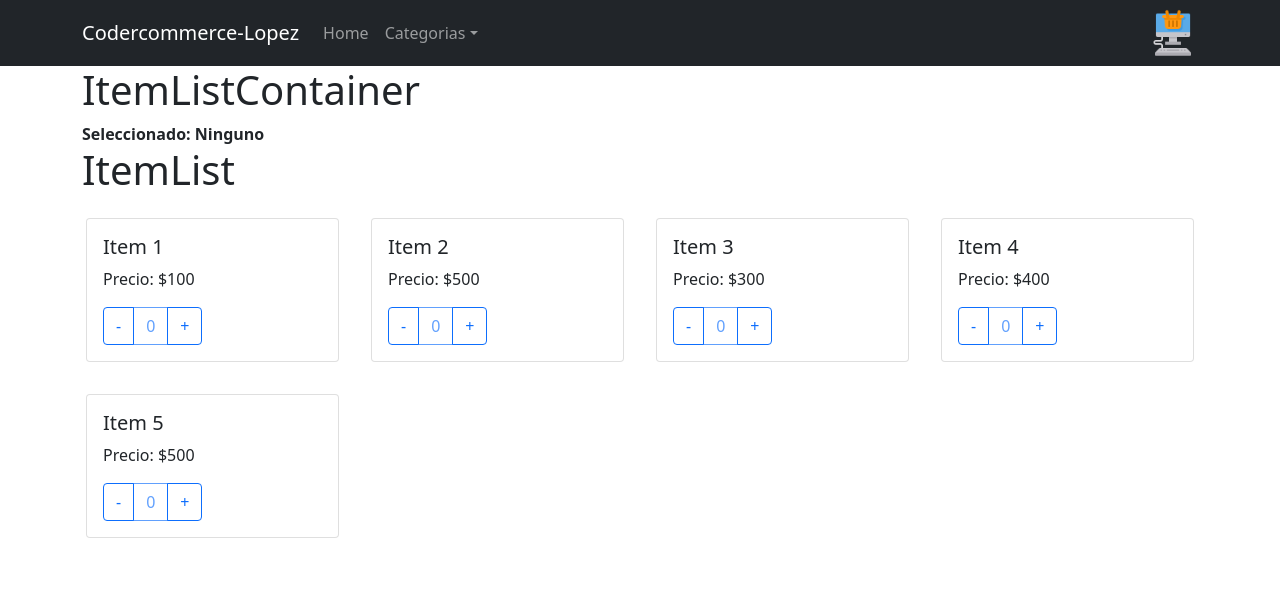
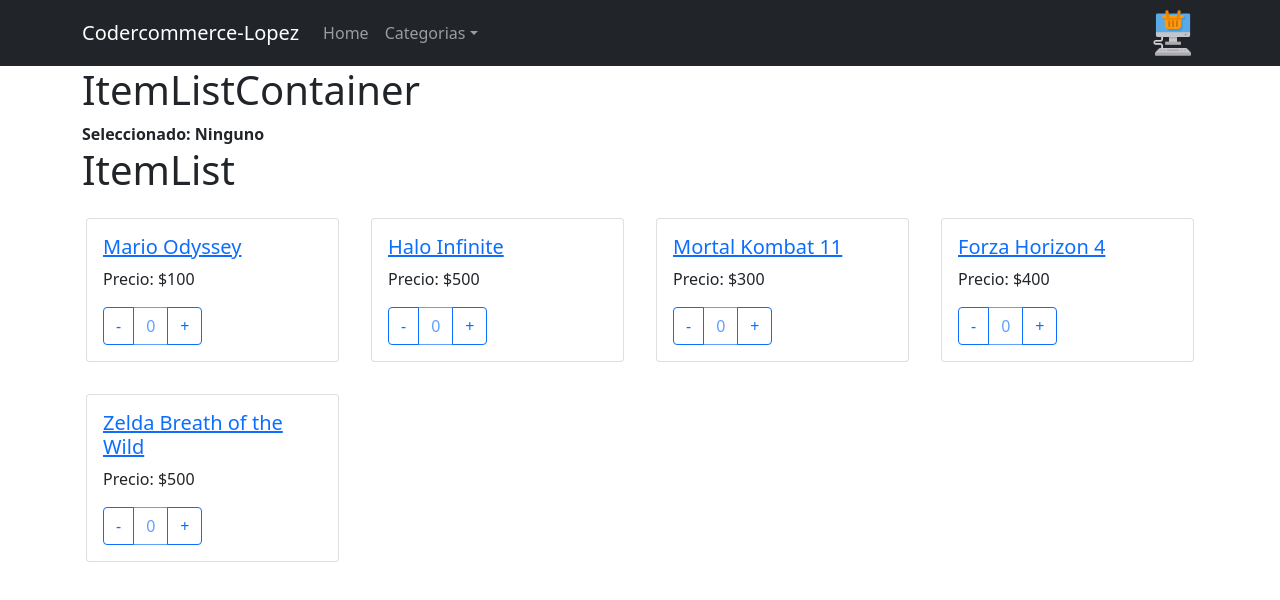
Before and after one commit to irvindev9/codercommerce-lopez, a React (Create React App) app: page / in a window 1280 px wide. Shown: the top 600 px of the page. Built offline with nearby package versions, Linux system fonts and the light colour scheme.

Commit message:
Entrega parcial

```diff
--- a/src/App.js
+++ b/src/App.js
@@ -1,13 +1,20 @@
 import 'bootstrap/dist/css/bootstrap.min.css';
-import NavBar from './components/NavBar';
+// import NavBar from './components/NavBar';
 import './App.css';
 import RoutesComponent from './Routes/Routes';
+import CartProvider from './context/CartContext';
+import { useContext } from 'react';
 
 
 function App() {
+  const info = useContext(CartProvider);
+  console.log(info);
   return (
     <div className="App">
-      <RoutesComponent />
+      {info}
+      <CartProvider>
+        <RoutesComponent />
+      </CartProvider>
     </div>
   );
 }
--- a/src/Routes/Routes.js
+++ b/src/Routes/Routes.js
@@ -13,8 +13,9 @@
     <BrowserRouter>
       <NavBar />
       <Routes>
-        <Route path="/" element={<ItemListContainer />} />
-        <Route exact path="/details/:id" element={<ItemDetailContainer />} />
+        <Route exact path="/" element={<ItemListContainer />} />
+        <Route path="/category/:id" element={<ItemListContainer />} />
+        <Route exact path="/item/:id" element={<ItemDetailContainer />} />
       </Routes>
     </BrowserRouter>
   );
--- a/src/components/Item.js
+++ b/src/components/Item.js
@@ -6,7 +6,7 @@
     <div className="col-3 p-3">
       <div className="card">
         <div className="card-body">
-          <h5 className="card-title">{name}</h5>
+          <a href={'/item/' + id}><h5 className="card-title">{name}</h5></a>
           <p className="card-text">Precio: ${price}</p>
           {/* <button onClick={() => setSelectedItem(id)}>Seleccionar</button> */}
           <ItemCount max={10} />
--- a/src/components/ItemDetail.js
+++ b/src/components/ItemDetail.js
@@ -3,7 +3,7 @@
     <div className="container">
       <h1>ItemDetail</h1>
       <div className="row">
-        <div className="col-md-6">
+        <div className="col-md-3">
           <div className="card">
             <img src={item.image} className="card-img-top" alt="image" />
             <div className="card-body">
--- a/src/components/ItemList.js
+++ b/src/components/ItemList.js
@@ -2,8 +2,10 @@
 import Items from "../resources/items";
 import Item from './Item';
 
-const ItemList = () => {
+const ItemList = ({id = null}) => {
   const [items, setItems] = useState([]);
+
+  console.log(items.filter(item => item.category === id));
 
   useEffect(() => {
     Items().then(items => {
@@ -16,10 +18,14 @@
       <h1>ItemList</h1>
       <div className="row">
         {
-          items.map(item => (
-            <Item key={item.id} {...item} />
-          ))
+          id ?
+            items.filter(item => item.category === id).map(item => <Item key={item.id} {...item}  />)
+            :
+            items.map(item => (
+              <Item key={item.id} {...item} />
+            ))
         }
+
       </div>
     </div>
   );
--- a/src/components/ItemListContainer.js
+++ b/src/components/ItemListContainer.js
@@ -1,11 +1,14 @@
 import React from 'react';
 import { useState } from 'react';
 import ItemList from './ItemList';
+import { useParams } from 'react-router-dom';
 
 
 
 const ItemListContainer = ({items}) => {
   const [selectedItem, setSelectedItem] = useState(null);
+
+  const { id } = useParams();
 
   return (
     <div className='container'>
@@ -13,7 +16,7 @@
       <b>
         Seleccionado: {selectedItem !== null ? items[selectedItem].name : 'Ninguno'}
       </b>
-      <ItemList />
+      <ItemList id={id} />
     </div>
   );
 };
--- a/src/components/NavBar.js
+++ b/src/components/NavBar.js
@@ -5,17 +5,17 @@
   return (
     <Navbar bg="dark" expand="lg" variant="dark">
       <Container>
-        <Navbar.Brand href="#home">Codercommerce-Lopez</Navbar.Brand>
+        <Navbar.Brand href="/">Codercommerce-Lopez</Navbar.Brand>
         <Navbar.Toggle aria-controls="basic-navbar-nav" />
         <Navbar.Collapse id="basic-navbar-nav">
           <Nav className="me-auto">
-            <Nav.Link href="#home">Home</Nav.Link>
+            <Nav.Link href="/">Home</Nav.Link>
             <NavDropdown title="Categorias" id="basic-nav-dropdown">
-              <NavDropdown.Item href="#action/3.1">Nintendo</NavDropdown.Item>
-              <NavDropdown.Item href="#action/3.2">Playstation</NavDropdown.Item>
-              <NavDropdown.Item href="#action/3.3">Xbox</NavDropdown.Item>
+              <NavDropdown.Item href="/category/Nintendo">Nintendo</NavDropdown.Item>
+              <NavDropdown.Item href="/category/Playstation">Playstation</NavDropdown.Item>
+              <NavDropdown.Item href="/category/Xbox">Xbox</NavDropdown.Item>
               <NavDropdown.Divider />
-              <NavDropdown.Item href="#action/3.4">Ver todo</NavDropdown.Item>
+              <NavDropdown.Item href="/">Ver todo</NavDropdown.Item>
             </NavDropdown>
           </Nav>
         </Navbar.Collapse>
--- /dev/null
+++ b/src/context/CartContext.js
@@ -0,0 +1,13 @@
+import { createContext, useState } from 'react';
+
+
+const CartContext = createContext();
+
+export const CartProvider = ({ children }) => {
+    const [info, setInfo] = useState("informacion");
+
+    return <CartContext.Provider value={{ info, setInfo }}>{children}</CartContext.Provider>;
+
+};
+
+export default CartProvider;
--- a/src/resources/items.js
+++ b/src/resources/items.js
@@ -2,37 +2,42 @@
   const items = [
     {
       id: 1,
-      name: 'Item 1',
+      name: 'Mario Odyssey',
+      category: 'Nintendo',
       price: 100,
-      image: 'https://picsum.photos/500',
+      image: 'https://cdn-products.eneba.com/resized-products/eAq39bYJpWk9exwMnmNKcDOiW7LLXgN7DKIBWYxlEps_350x200_3x-0.jpeg',
       description: 'Producto nuevo, con caja y etiquetas'
     },
     {
       id: 2,
-      name: 'Item 2',
+      name: 'Halo Infinite',
+      category: 'Xbox',
       price: 500,
-      image: 'https://picsum.photos/500',
+      image: 'https://static.wikia.nocookie.net/halo/images/3/3e/Halo_infinite_vertical.png/revision/latest?cb=20200722153039&path-prefix=es',
       description: 'Producto nuevo, con caja y etiquetas'
     },
     {
       id: 3,
-      name: 'Item 3',
+      name: 'Mortal Kombat 11',
+      category: 'Playstation',
       price: 300,
-      image: 'https://picsum.photos/500',
+      image: 'https://store-images.s-microsoft.com/image/apps.9688.70804610839547354.8da93c46-fd13-4b16-8ebe-e8e02c53d93e.09c2e91e-28bd-4f6f-bfd6-79d6b241667a',
       description: 'Producto nuevo, con caja y etiquetas'
     },
     {
       id: 4,
-      name: 'Item 4',
+      name: 'Forza Horizon 4',
+      category: 'Xbox',
       price: 400,
-      image: 'https://picsum.photos/500',
+      image: 'https://s1.gaming-cdn.com/images/products/7743/orig/forza-horizon-4-paquete-de-coches-de-heroes-japoneses-pc-xbox-one-dlc-edition-xbox-one-pc-juego-microsoft-store-europe-cover.jpg',
       description: 'Producto nuevo, con caja y etiquetas'
     },
     {
       id: 5,
-      name: 'Item 5',
+      name: 'Zelda Breath of the Wild',
+      category: 'Nintendo',
       price: 500,
-      image: 'https://picsum.photos/500',
+      image: 'https://www.zelda.com/breath-of-the-wild/assets/media/wallpapers/tablet-2.jpg',
       description: 'Producto nuevo, con caja y etiquetas'
     }
   ];
@@ -40,7 +45,7 @@
   return new Promise((resolve, reject) => {
     setTimeout(() => {
       resolve(items);
-    }, 5000);
+    },100);
   });
 
 }
```
Also changed, not shown: 2 other files (tests, documents, lock files or other folders).
